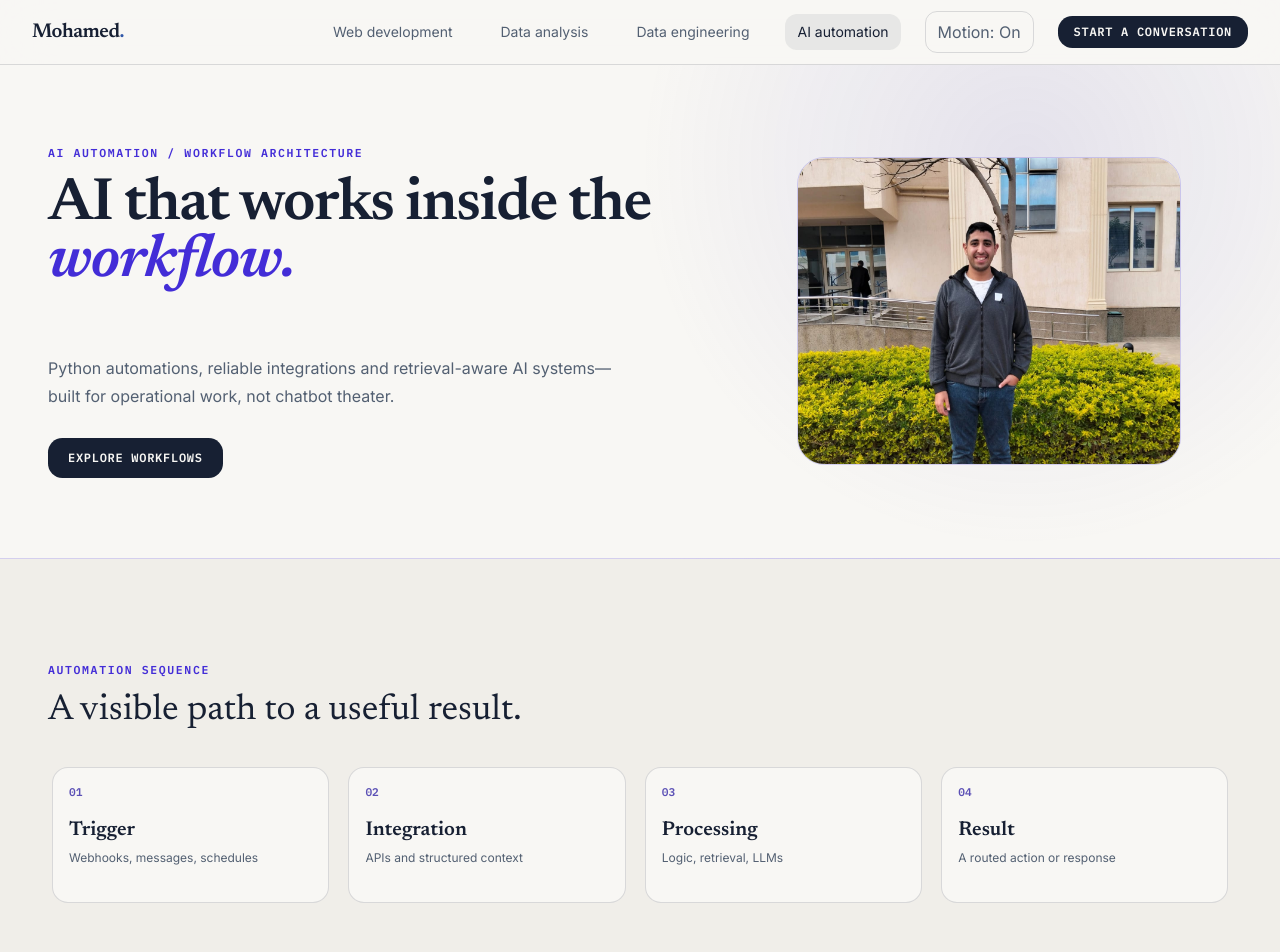
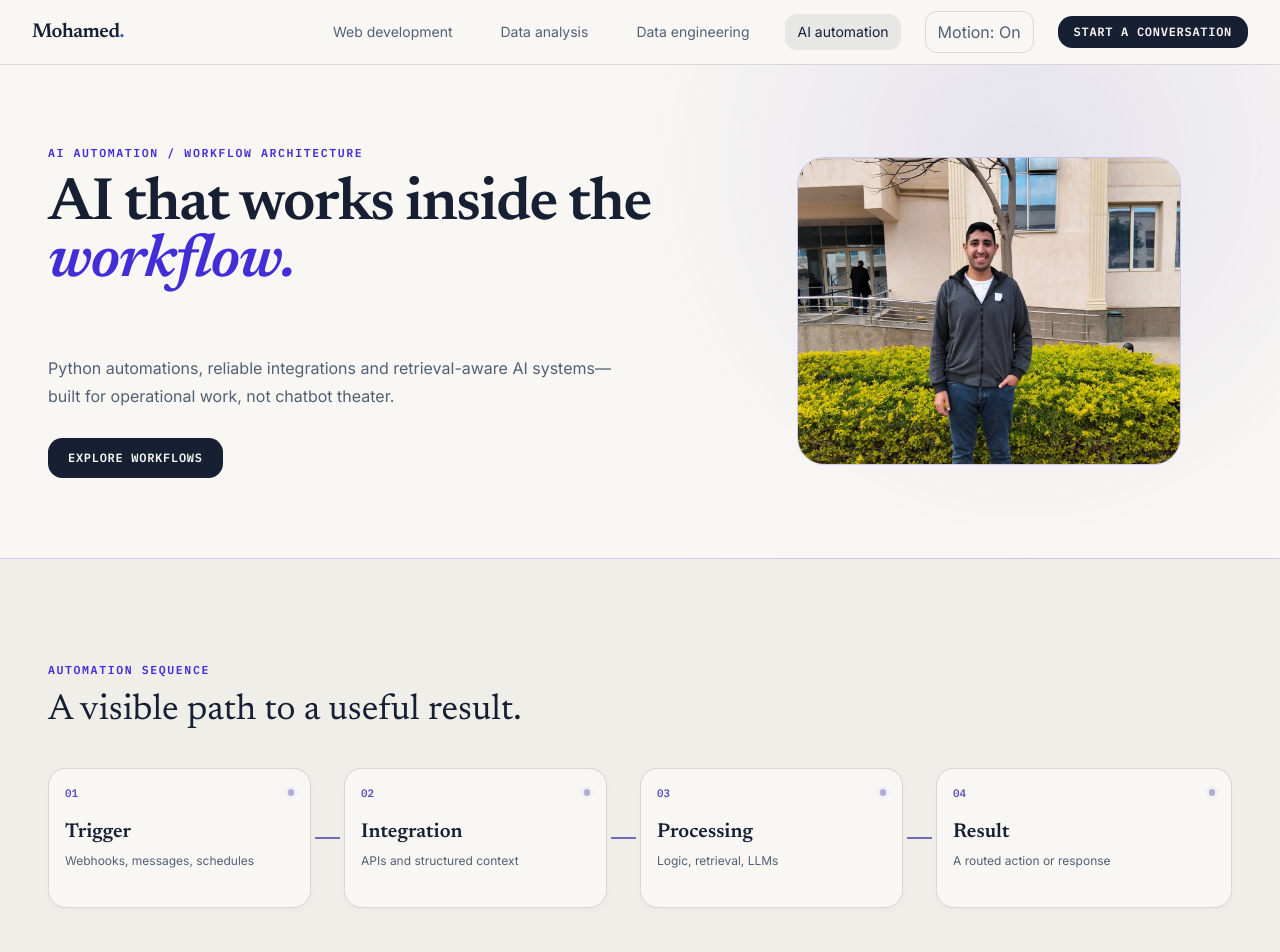
Before and after one commit to mohamed2nabil/my-portfolio-hub, a Next.js app: page /ai-automation in a window 1280 px wide. Shown: the top 952 px of the page. Built offline with nearby package versions, Linux system fonts and the light colour scheme.

Commit message:
style: make pipeline stages read as one clean sequential visual system

```diff
--- a/src/app/globals.css
+++ b/src/app/globals.css
@@ -78,3 +78,79 @@
   :root:not([data-site-motion="on"]) .speed-fazers i,
   :root:not([data-site-motion="on"]) .type-cursor { animation: none !important; }
 }
+
+
+/* One visual rhythm for source -> processing -> outcome.
+   Compact nodes remain readable while one connector leads into the next. */
+.flow-diagram {
+  display: flex;
+  align-items: stretch;
+  gap: 0;
+  overflow: visible;
+  padding: .3rem 0 .6rem;
+}
+.flow-step-wrap {
+  display: flex;
+  flex: 1 1 0;
+  align-items: center;
+  gap: 0;
+  min-width: 0;
+}
+.flow-step-wrap:last-child { flex: 1 1 0; }
+.flow-step {
+  flex: 1 1 0;
+  min-width: 0;
+  min-height: 8.8rem;
+  padding: 1rem;
+  border: 1px solid var(--color-hairline);
+  border-radius: 1.1rem;
+  background: var(--color-ground);
+  box-shadow: 0 3px 10px rgba(23,32,51,.025);
+  transition: border-color .25s ease, box-shadow .25s ease, background .25s ease;
+}
+.flow-step:hover,
+.flow-step:focus-within {
+  border-color: var(--accent);
+  box-shadow: 0 8px 22px rgba(23,32,51,.065);
+}
+.flow-step-top { display: flex; justify-content: space-between; align-items: center; }
+.flow-step .flow-step-top span { color: var(--accent); font-size: .68rem; }
+.flow-step-status {
+  display: block;
+  width: .4rem;
+  height: .4rem;
+  background: var(--accent);
+  border-radius: 50%;
+  opacity: .45;
+  box-shadow: 0 0 0 3px color-mix(in srgb,var(--accent) 10%,transparent);
+}
+.flow-step strong { margin-top: 1rem; }
+.flow-step small { margin-top: .4rem; }
+.flow-link-track {
+  position: relative;
+  width: clamp(.65rem, 2.25vw, 1.55rem);
+  height: 2px;
+  flex: 0 0 clamp(.65rem, 2.25vw, 1.55rem);
+  align-self: center;
+  margin-inline: .25rem;
+  background: color-mix(in srgb, var(--accent) 15%, transparent);
+}
+.flow-link-progress {
+  display: block;
+  width: 100%; height: 100%;
+  transform-origin: left center;
+  background: var(--accent);
+  opacity: .8;
+}
+.flow-link-packet {
+  position: absolute; left: 0; top: -2px;
+  width: 5px; height: 5px; border-radius: 50%;
+  background: var(--accent);
+}
+@media (max-width: 760px) {
+  .flow-diagram { display: grid; gap: 0; overflow: visible; margin-inline: 0; padding-inline: 0; }
+  .flow-step-wrap { display: grid; grid-template-columns: 1fr; gap: 0; }
+  .flow-step { min-height: 6.5rem; }
+  .flow-step strong { margin-top: .5rem; }
+  .flow-link-track { width: 2px; height: 1.25rem; margin: .125rem 0 .125rem 1.4rem; }
+}
```
